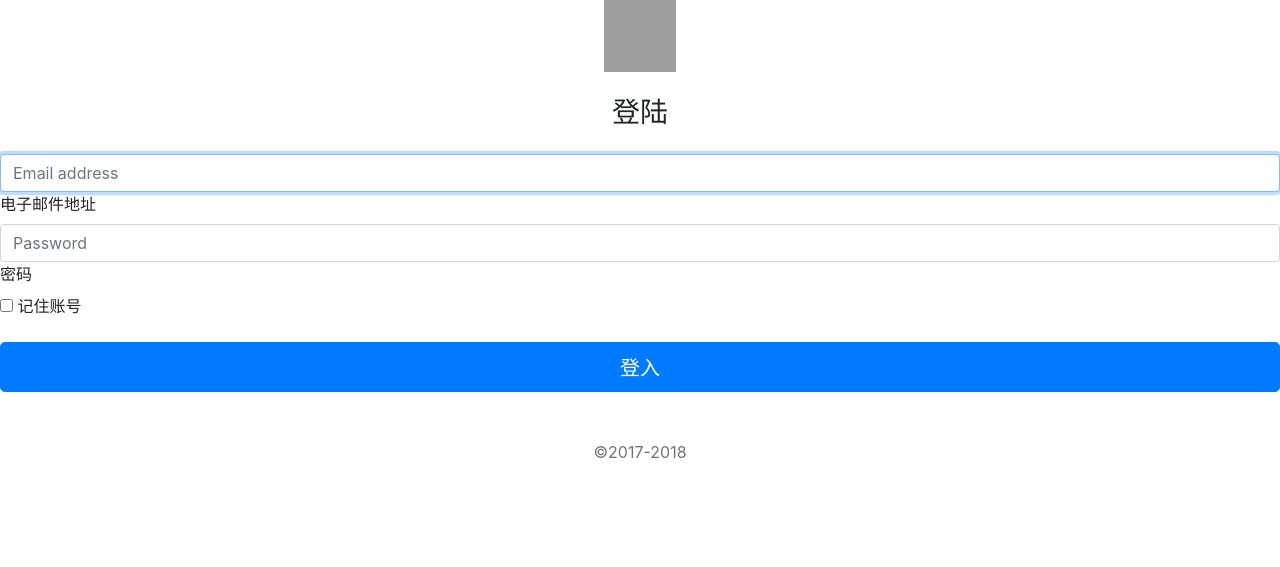
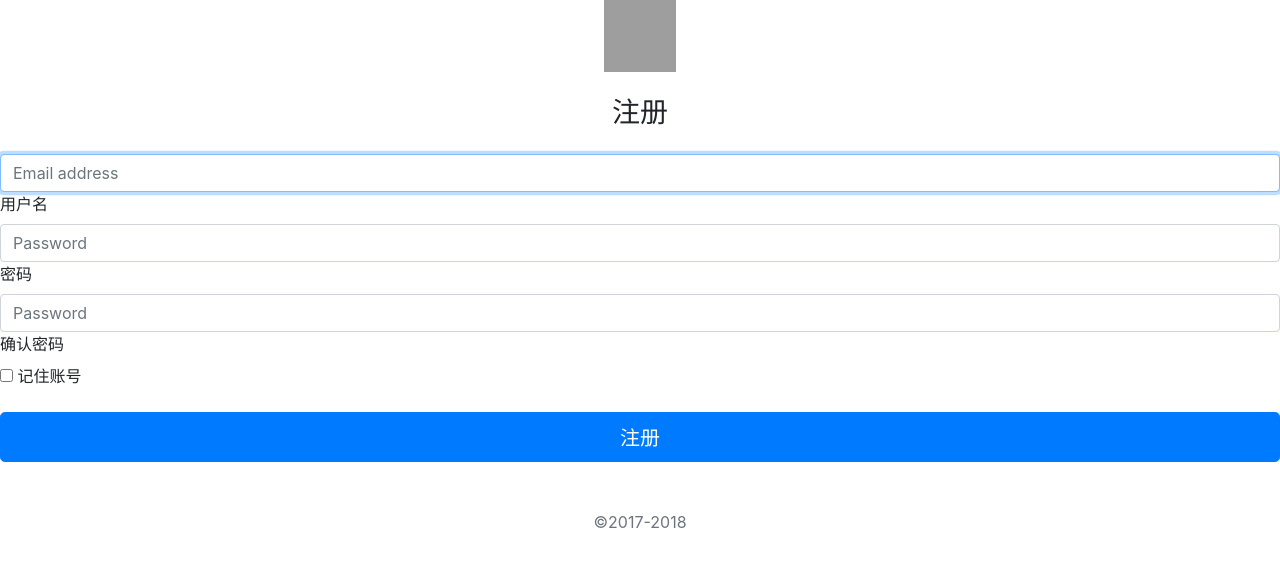
Before and after one commit to Howike/test1, a Django app: page /account/signup/ in a window 1280 px wide. Shown: the top 567 px of the page. Run offline with Django 3.2, Linux system fonts and the light colour scheme; some libraries are stand-ins or nearby versions; grey boxes are pictures that could not be loaded.

Commit message:
增加登陆与退出功能

```diff
--- a/account/templates/login.html
+++ b/account/templates/login.html
@@ -24,7 +24,7 @@
       </div>
 
       <div class="form-label-group">
-        <input type="email" id="inputEmail" class="form-control" placeholder="Email address" required="" autofocus="">
+        <input type="text" id="inputEmail" class="form-control" placeholder="Email address" required="" autofocus="">
         <label for="inputEmail"><font style="vertical-align: inherit;"><font style="vertical-align: inherit;">电子邮件地址</font></font></label>
       </div>
 
--- a/account/urls.py
+++ b/account/urls.py
@@ -3,6 +3,7 @@ from . import views
 
 
 urlpatterns = [
-    path('signup/', views.login, name='登陆页面'),
-    path('loginup/', views.signup, name='注册页面'),
+    path('signup/', views.signup, name='注册页面'),
+    path('login/', views.login, name='登陆页面'),
+    path('logout/', views.logout, name='退出页面')
 ]
--- a/account/views.py
+++ b/account/views.py
@@ -1,11 +1,22 @@
 from django.shortcuts import render,redirect
 from django.contrib.auth.models import User
+from django.contrib import auth
 
 # Create your views here.
 
 
 def login(request):
-    return render(request, 'login.html')
+    if request.method == 'GET':
+        return render(request, 'login.html')
+    elif request.method == 'POST':
+        user_name = request.POST['用户名']
+        pass_word = request.POST['密码']
+        user = auth.authenticate(username=user_name, password=pass_word)
+        if user is None:
+            return render(request, 'login.html', {'错误': '用户名或密码错误'})
+        else:
+            auth.login(request, user)
+            return redirect('主页')
 
 
 def signup(request):
@@ -24,3 +35,9 @@ def signup(request):
                 return redirect('主页')
             else:
                 return render(request, 'signup.html', {'密码错误': '两次密码输入不一致'})
+
+
+def logout(request):
+    if request.method == 'POST':
+        auth.logout(request)
+        return redirect('主页')
```
Also changed, not shown: templates/theme.html (+13 -3 lines).
